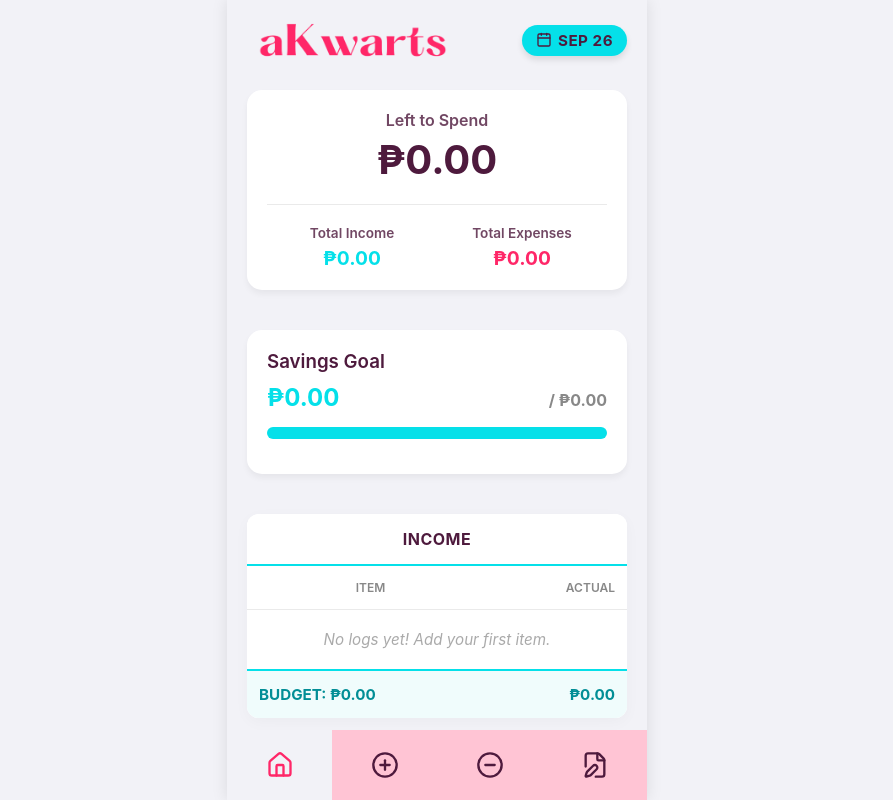
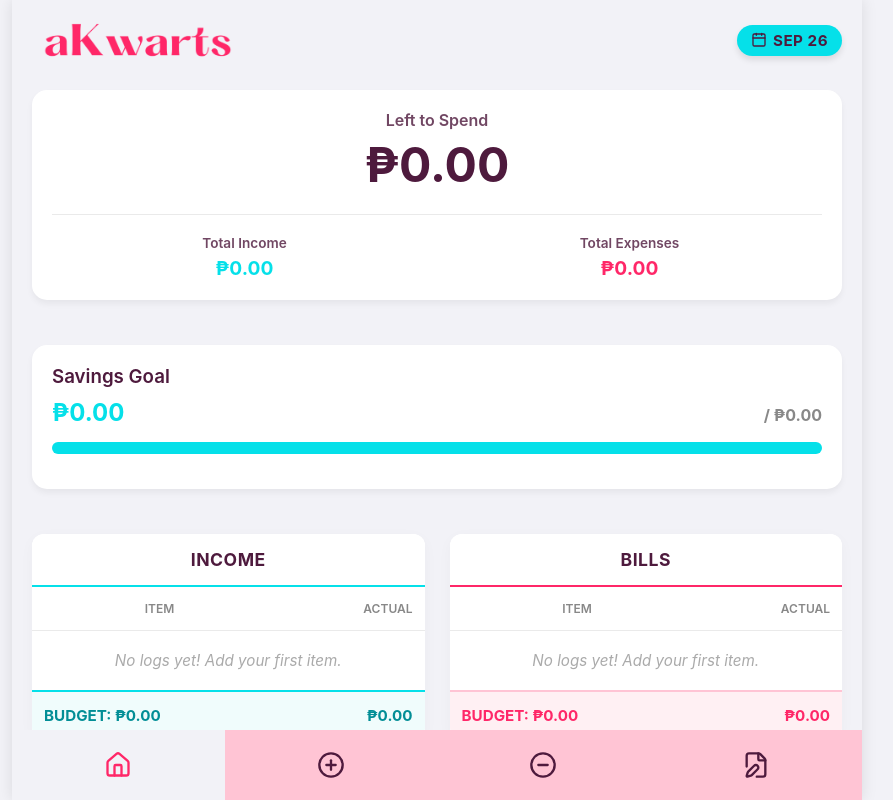
Before and after one commit to leeyyyl/akwarts, a React (Vite) app: page / in a window 1280 px wide. Shown: the whole page, without its empty margins (203-1096 px from the left). Built offline with nearby package versions, Linux system fonts and the light colour scheme.

Commit message:
Adapt to larger screens

```diff
--- a/src/App.css
+++ b/src/App.css
@@ -52,7 +52,7 @@
 
 /* App Container */
 .app-container {
-  max-width: 420px;
+  max-width: 850px;
   width: 100%; /* Added to ensure it fills the space properly on mobile */
   margin: 0 auto;
   background-color: var(--bg-gray);
@@ -430,3 +430,29 @@
 .savings-glow {
   box-shadow: 0 0 10px rgba(0, 255, 255, 0.4);
 }
+
+/* --- TABLET & IPAD OPTIMIZATIONS --- */
+@media (min-width: 768px) {
+  .budget-dashboard {
+    display: grid;
+    grid-template-columns: 1fr 1fr;
+    gap: 25px;
+    align-items: start;
+  }
+
+  /* Force the main summary, savings cards, and forms to span across both columns */
+  .budget-dashboard > .summary-card:nth-child(1),
+  .budget-dashboard > .summary-card:nth-child(2),
+  .form-card {
+    grid-column: 1 / -1;
+  }
+
+  /* Slightly larger fonts for readability on bigger screens */
+  .amount-large {
+    font-size: 3rem;
+  }
+
+  .table-title {
+    font-size: 1.1rem;
+  }
+}
```
